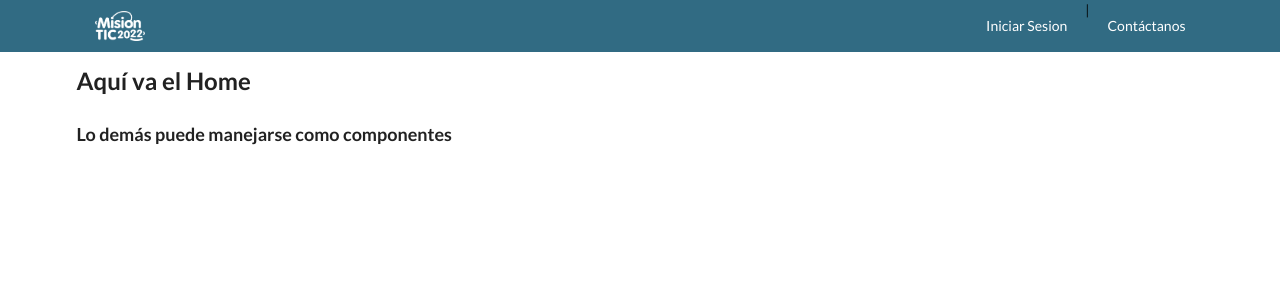
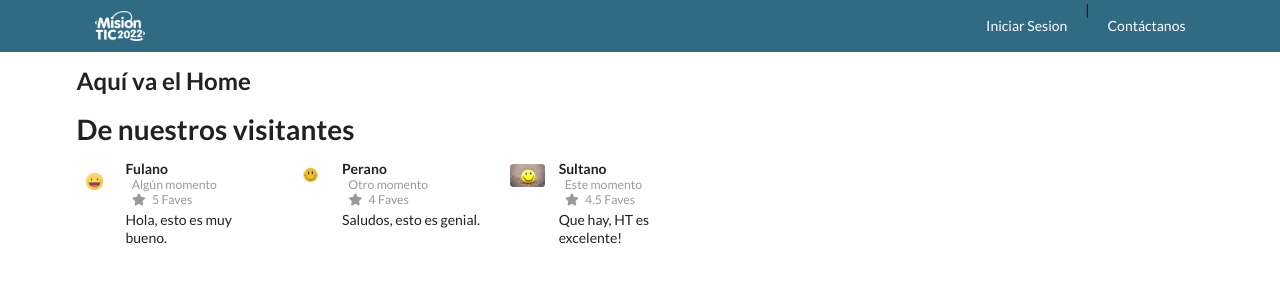
Before and after one commit to ratara5/GrupoDeTripulantes1-Grupo33, a Vue app in the folder Habit_Tracker/client/: page / in a window 1280 px wide. Shown: the top 300 px of the page. Built offline with nearby package versions, Linux system fonts and the light colour scheme.

Commit message:
Agregado component 'Testimonios.vue' a 'Home.vue'

```diff
--- a/Habit_Tracker/client/src/views/Home.vue
+++ b/Habit_Tracker/client/src/views/Home.vue
@@ -1,17 +1,19 @@
 <template>
   <BasicLayouts>
     <h2>Aquí va el Home</h2>
-    <h3>Lo demás puede manejarse como componentes</h3>
+    <Testimonios />
   </BasicLayouts>
 </template>
 
 <script>
 // @ is an alias to /src
 import BasicLayouts from "../layouts/BasicLayouts.vue";
+import Testimonios from "../components/Testimonios.vue"
 export default {
   name: "Home",
   components: {
     BasicLayouts,
+    Testimonios,
   },
 };
 </script>
```
